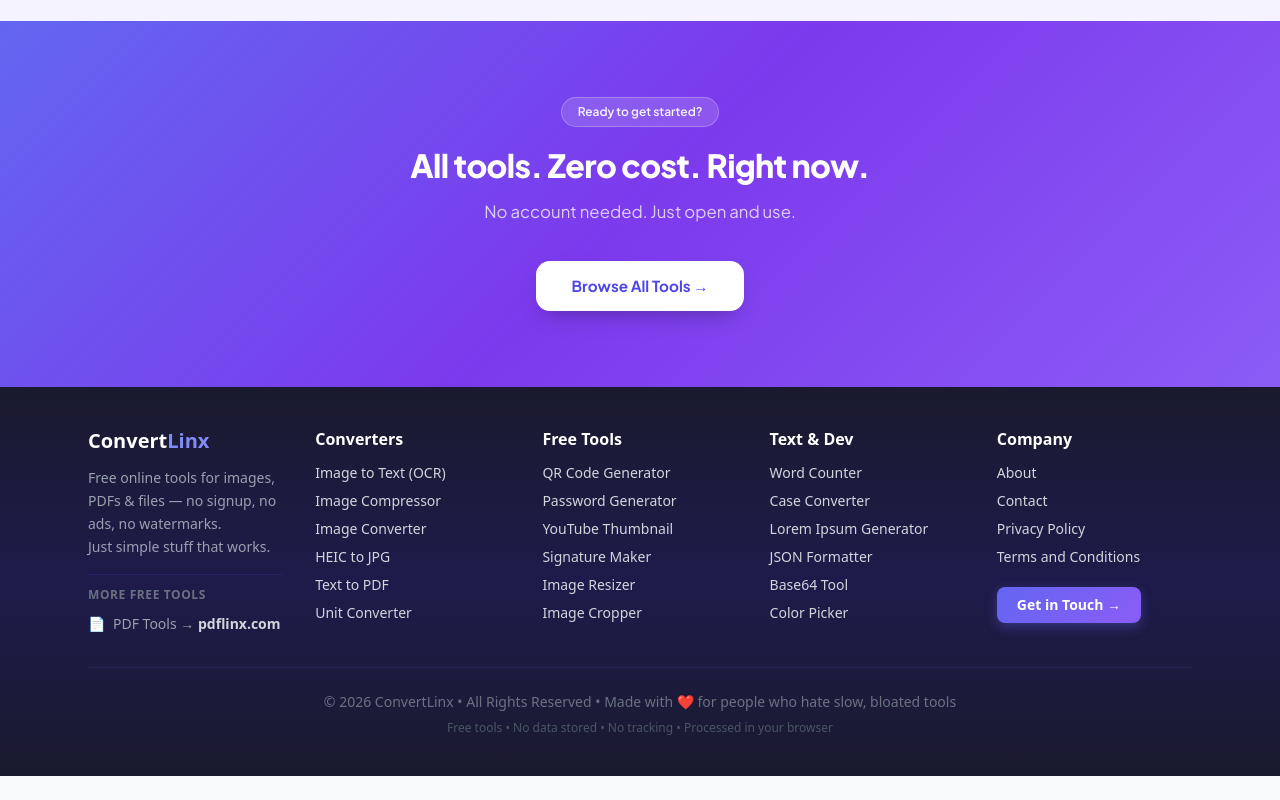
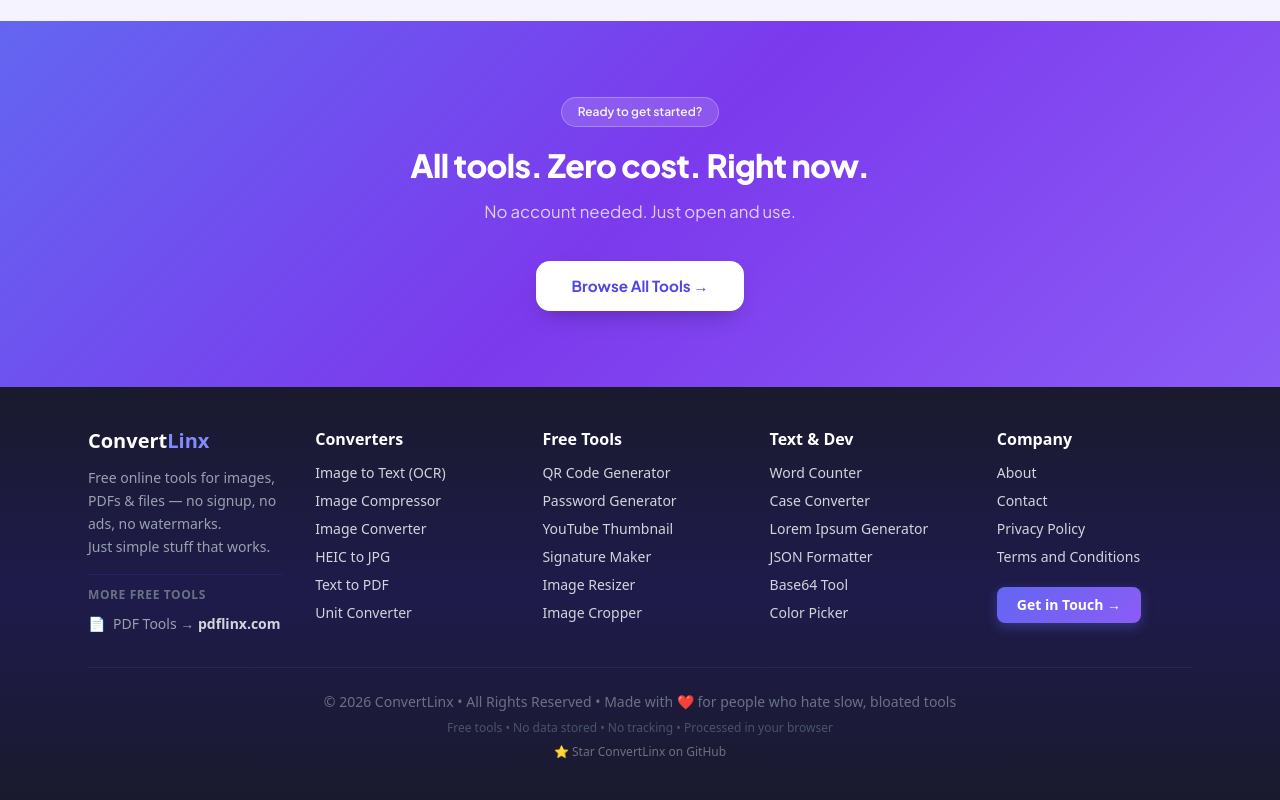
Before and after one commit to ashfaqazad/convertlinx, a Next.js app: page / in a window 1280 px wide. Shown: the part 5820-6620 px from the top of the page. Before the commit the page ends 6596 px from the top, so only its background shows below. Built offline with nearby package versions, Linux system fonts and the light colour scheme.

Commit message:
Add Star on GitHub link to footer

```diff
--- a/components/Footer.jsx
+++ b/components/Footer.jsx
@@ -104,6 +104,9 @@ const Footer = () => {
           <p className="text-gray-600 text-xs mt-2">
             Free tools • No data stored • No tracking • Processed in your browser
           </p>
+<p className="text-gray-500 text-xs mt-2">
+<a href="https://github.com/ashfaqazad/convertlinx" target="_blank" rel="noopener noreferrer" className="hover:text-indigo-400 transition">⭐ Star ConvertLinx on GitHub</a>
+</p>
         </div>
       </div>
     </footer>
```
